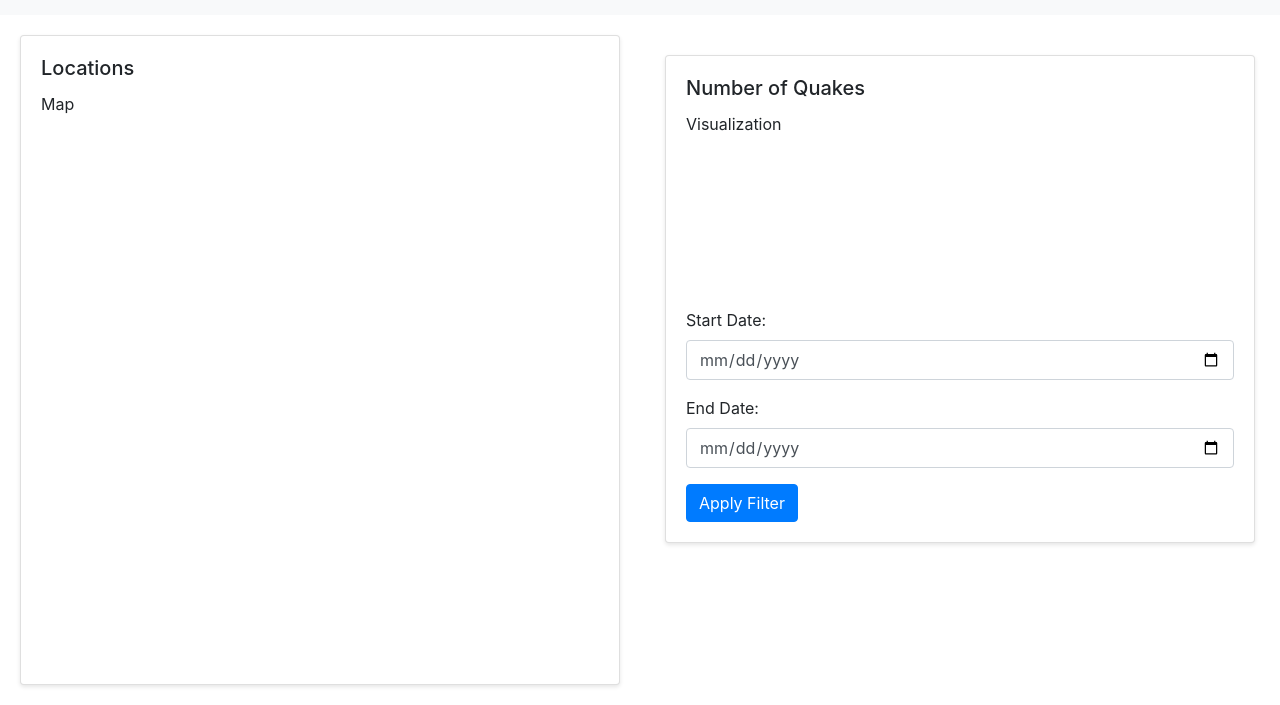
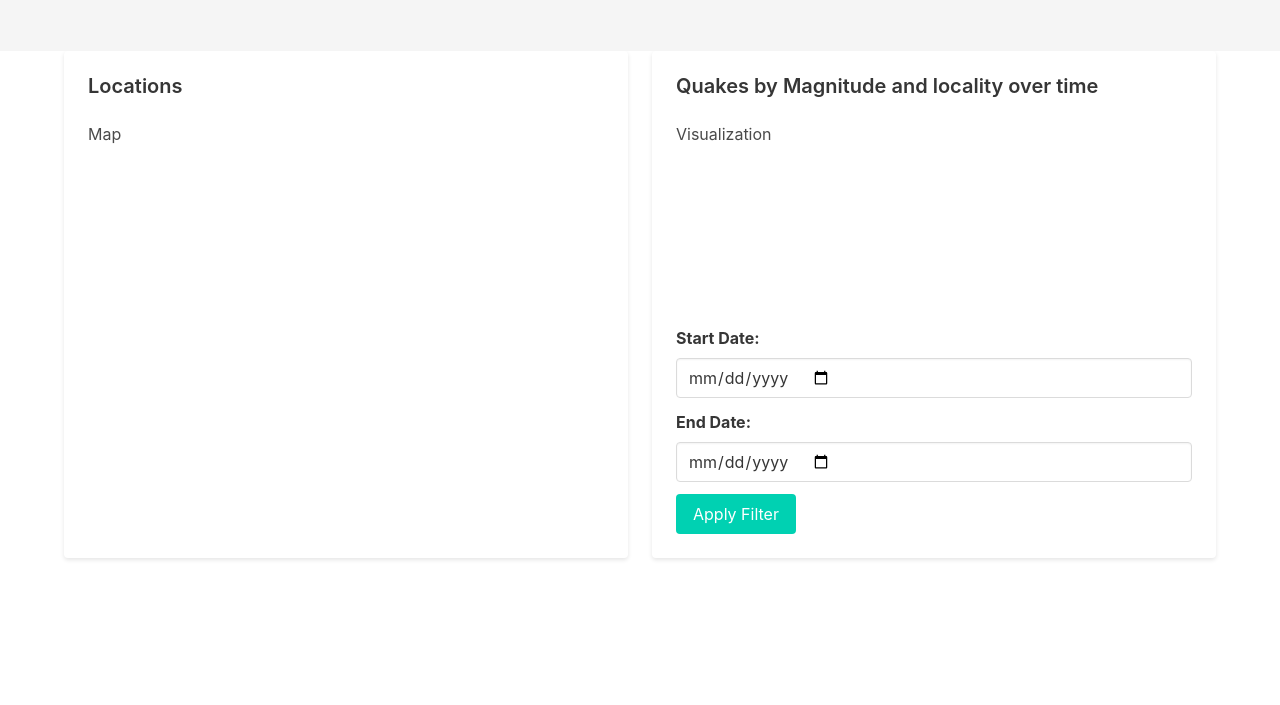
Before and after one commit to RicT1969/Project_3_Data_Visualisation, a Flask app: page / in a window 1280 px wide. Shown: the part 101-806 px from the top of the page. After the commit the page ends 661 px from the top, so only its background shows below. Run offline with Flask 3, Linux system fonts and the light colour scheme; data that the repository does not hold is empty; a map, chart or similar area stays blank; some libraries are stand-ins or nearby versions.

Commit message:
final charts

```diff
--- a/static/js/BarChart.js
+++ b/static/js/BarChart.js
@@ -1,18 +1,22 @@
-// Get the canvas element
-const barChartCanvas = document.getElementById('barChart');
-let allData = []; // Store all earthquake data
+// Wait for the DOM content to load
+document.addEventListener('DOMContentLoaded', () => {
+  const barChartCanvas = document.getElementById('barChartCanvas');
+  let myChart; // Declare the chart variable
+  let originalData; // Store the original data for reference
+
   // Fetch data from Flask endpoint
   fetch('/api/data')
     .then(response => response.json())
     .then(data => {
-    allData = data; // Store all data for filtering later
+      // Store the original data
+      originalData = data;
+
       // Extract labels and values from the data
-    const labels = data.map(row => row.mmi);
-    const values = data.map(row => row.depth);
-    const dates = data.map(entry => entry.date);
+      const labels = data.map(row => row.locality);
+      const values = data.map(row => row.magnitude);
 
-    // Create the bar chart
-    const chart = new chart(barChartCanvas, {
+      // Create the bar chart and assign it to the chart variable
+      myChart = new Chart(barChartCanvas, {
         type: 'bar',
         data: {
           labels: labels,
@@ -26,46 +30,39 @@ fetch('/api/data')
         },
         options: {
           scales: {
-          x: {
-            type: 'time',
-            time: {
-              unit: 'day',
-              displayFormats: {
-                day: 'MMM DD, YYYY'
-              }
-            },
-            ticks: {
-              autoSkip: true,
-              maxTicksLimit: 10
-            }
-          },
             y: {
               beginAtZero: true
             }
           }
         }
       });
-    console.log(data)
-  });
+
+      console.log(data);
 
       // Event listener for button click
       document.getElementById('filterButton').addEventListener('click', updateChart);
+    })
+    .catch(error => {
+      console.error('Error fetching data:', error);
+    });
 
   function updateChart() {
     const dateFrom = document.getElementById('startDate').value;
     const dateTo = document.getElementById('endDate').value;
 
     // Filter the data based on the selected date range
-  const filteredData = allData.filter(entry => {
+    const filteredData = originalData.filter(entry => {
       const entryDate = new Date(entry.date);
       return entryDate >= new Date(dateFrom) && entryDate <= new Date(dateTo);
     });
 
+    // Extract labels and values from the filtered data
+    const labels = filteredData.map(row => row.locality);
+    const values = filteredData.map(row => row.magnitude);
+
     // Update the chart labels and data
-  const filteredLabels = filteredData.map(entry => entry.mmi);
-  const filteredValues = filteredData.map(entry => entry.depth);
-
-  chart.data.labels = filteredLabels;
-  chart.data.datasets[0].data = filteredValues;
-  chart.update();
+    myChart.data.labels = labels;
+    myChart.data.datasets[0].data = values;
+    myChart.update();
   }
+});
--- a/templates/index.html
+++ b/templates/index.html
@@ -1,116 +1,70 @@
 <!DOCTYPE html>
 <html>
 <head>
-  <title>Bootstrap Webpage</title>
-  <link rel="stylesheet" href="https://maxcdn.bootstrapcdn.com/bootstrap/4.0.0/css/bootstrap.min.css">
-  <link rel="stylesheet" href="../static\css/styling.css">
-  <script src="https://maxcdn.bootstrapcdn.com/bootstrap/4.0.0/js/bootstrap.min.js"></script>
+  <title>Bulma Webpage</title>
+  <link rel="stylesheet" href="https://cdn.jsdelivr.net/npm/bulma@0.9.3/css/bulma.min.css">
+  <link rel="stylesheet" href="../static/css/styling.css">
   <script src="https://cdn.jsdelivr.net/npm/chart.js@3.5.1"></script>
-  </head>
+  <script src="/static/js/BarChart.js"></script> <!-- Add the script file -->
+</head>
 <body>
-
   <header>
-    <h1>New Zealand Earthquake Dashboard
-      <small class="text-muted">- Project 3</small>
-
-    </h1>
+    <h1 class="title">New Zealand Earthquake Dashboard <small class="subtitle is-muted">- Project 3</small></h1>
   </header>
 
-  <nav class="navbar navbar-expand-lg navbar-light bg-light">
-    <ul class="navbar-nav">
-      <!--<li class="nav-item">
-        <a class="nav-link" href="#">Link 1</a>
+  <nav class="navbar is-light">
+    <ul class="navbar-menu">
+      <!--<li class="navbar-item">
+        <a class="navbar-link" href="#">Link 1</a>
       </li>
-      <li class="nav-item">
-        <a class="nav-link" href="#">Link 2</a>
+      <li class="navbar-item">
+        <a class="navbar-link" href="#">Link 2</a>
       </li>
-      <li class="nav-item">
-        <a class="nav-link" href="#">Link 3</a>
+      <li class="navbar-item">
+        <a class="navbar-link" href="#">Link 3</a>
       </li> -->
     </ul>
   </nav>
 
-  <div class="container-fluid h-100">
-    <div class="row h-100">
-      <div class="col-sm-12 col-md-6 quadrant">
+  <div class="container">
+    <div class="columns">
+      <div class="column is-half">
         <div class="card">
-          <div class="card-body">
-            <h5 class="card-title"> Locations </h5>
-            <p class="card-text">Map</p>
+          <div class="card-content">
+            <h5 class="title is-5">Locations</h5>
+            <p class="content">Map</p>
           </div>
         </div>
       </div>
-      <div class="col-sm-12 col-md-6 quadrant">
-        <div class="row h-50">
-          <div class="col-sm-12 quadrant">
+      <div class="column is-half">
+        <div class="columns">
+          <div class="column">
             <div class="card">
-              <div class="card-body">
-                <h5 class="card-title"> Number of Quakes </h5>
-                <p class="card-text">Visualization</p>
-                <canvas id="barChart"></canvas> <!-- Add this canvas element -->
-                <script src="/static/js/BarChart.js"></script> <!-- Add the script file-->
-                <div class="form-group">
-                  <label for="startDate">Start Date:</label>
-                  <input type="date" id="startDate" class="form-control" placeholder="Start Date">
+              <div class="card-content">
+                <h5 class="title is-5">Quakes by Magnitude and locality over time</h5>
+                <p class="content">Visualization</p>
+                <div>
+                  <canvas id="barChartCanvas"></canvas>
+                  <div class="field">
+                    <label class="label" for="startDate">Start Date:</label>
+                    <div class="control">
+                      <input type="date" id="startDate" class="input" placeholder="Start Date">
+                    </div>
+                  </div>
+                  <div class="field">
+                    <label class="label" for="endDate">End Date:</label>
+                    <div class="control">
+                      <input type="date" id="endDate" class="input" placeholder="End Date">
+                    </div>
+                  </div>
+                  <div class="field">
+                    <div class="control">
+                      <button id="filterButton" class="button is-primary">Apply Filter</button>
+                    </div>
+                  </div>
                 </div>
-                <div class="form-group">
-                  <label for="endDate">End Date:</label>
-                  <input type="date" id="endDate" class="form-control" placeholder="End Date">
-                </div>
-                <button onclick="updateChart()" class="btn btn-primary">Apply Filter</button>
-
               </div>
             </div>
           </div>
-        </div>
         <!-- <div class="row h-50">
           <div class="col-sm-12 quadrant">
-            <div class="card">
-              <div class="card-body">
-                <h5 class="card-title"> Earthquake Summary </h5>
-                <p class="card-text">Visualization</p>
-              </div>
-            </div>
-          </div>
-        </div> -->
-      </div>
-    </div>
-  </div>
-
-
-</body>
-</html>
-
-
-
-<!--<!DOCTYPE html>  implementing flask
-<html>
-<head>
-  <title>Your Web App</title>
-  <script src="https://cdn.jsdelivr.net/npm/axios/dist/axios.min.js"></script>
-  <script src="main.js"></script>
-</head>
-<body>
-  <h1>Your Web App</h1>
-  <div id="data-container"></div>
-
-  <script>
-    // Fetch data from Flask endpoint
-    axios.get('/data')
-      .then(response => {
-        const data = response.data;
-
-        // Use the data to populate your web app
-        const container = document.getElementById('data-container');
-        data.forEach(item => {
-          const row = document.createElement('div');
-          row.textContent = item;
-          container.appendChild(row);
-        });
-      })
-      .catch(error => {
-        console.error('Error:', error);
-      });
-  </script>
-</body>
-</html> -->
```
Lines whose indentation alone changed are shown as unchanged.
